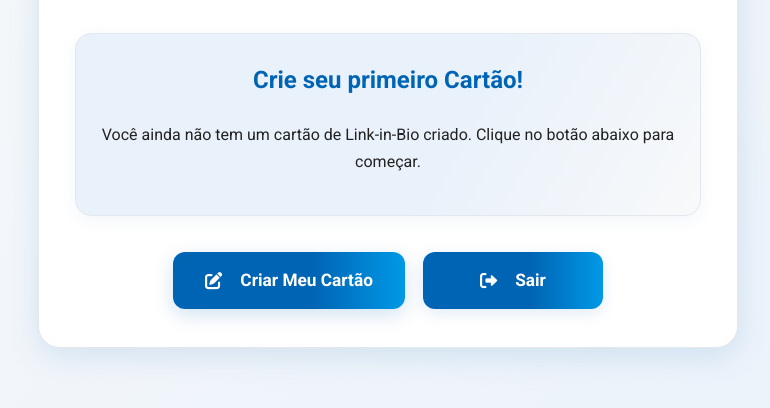
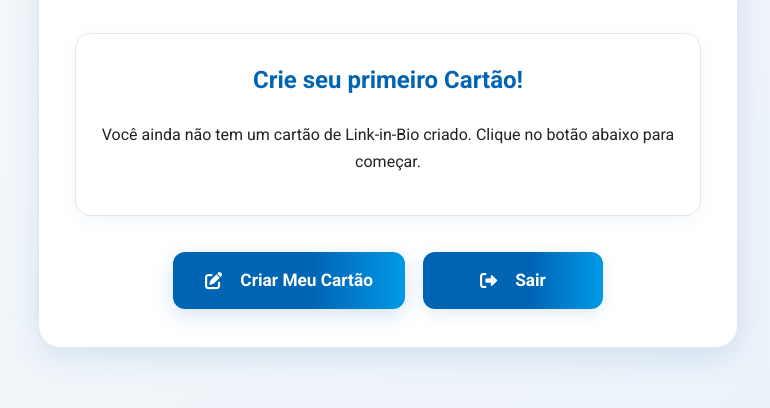
Before and after one commit to moraisgabriel16/linkgerador, a Flask app: template templates/dashboard.html in a window 1280 px wide. Shown: the part 272-680 px from the top of the page, without its empty margins (252-1022 px from the left). Run offline with Flask 3, Linux system fonts and the light colour scheme; the template is opened without the code that fills it, so the values that code supplies are empty; some libraries are stand-ins or nearby versions.

Commit message:
add color dash

```diff
--- a/templates/dashboard.html
+++ b/templates/dashboard.html
@@ -81,7 +81,7 @@
         .flash-message.info { background-color: var(--info-bg); color: var(--info-text); border: 1px solid var(--info-border); }
 
         .profile-summary {
-            background: linear-gradient(120deg, #e9f1fa 60%, #f8f9fa 100%);
+            background: var(--white);
             border-radius: 16px;
             padding: 32px 18px 24px 18px;
             margin-bottom: 36px;
```
